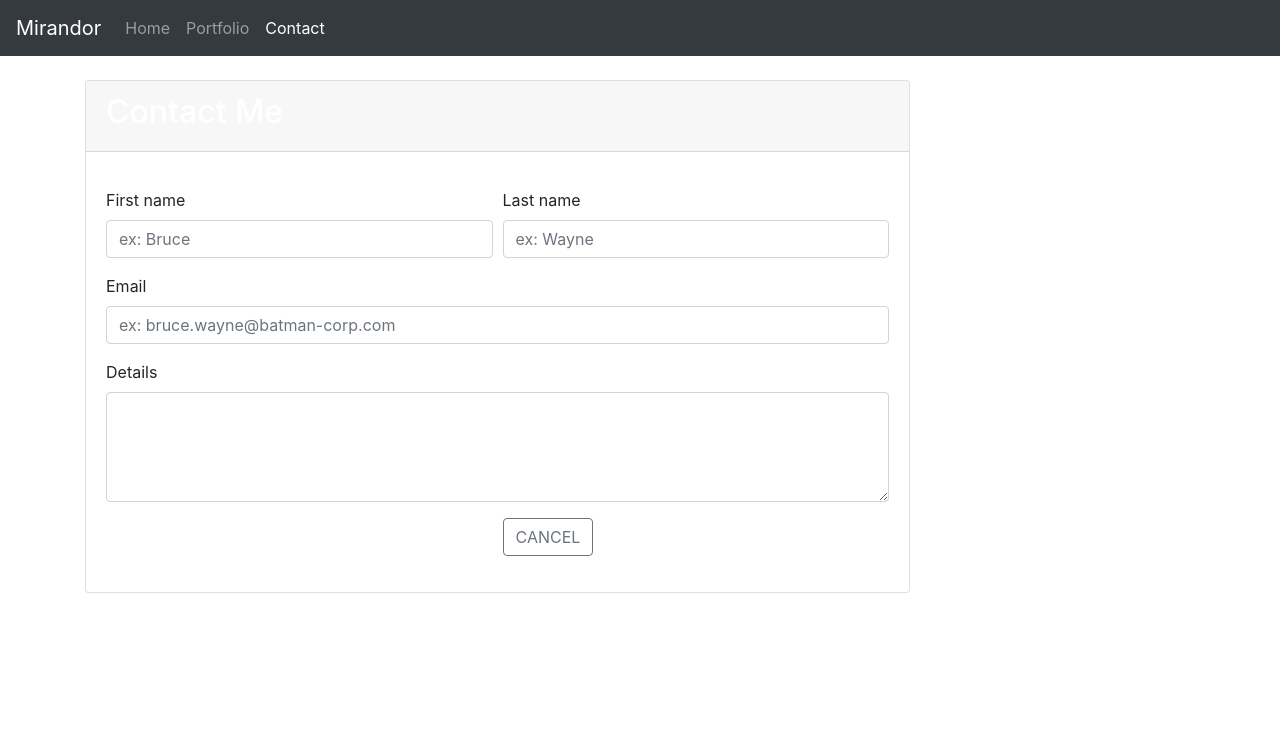
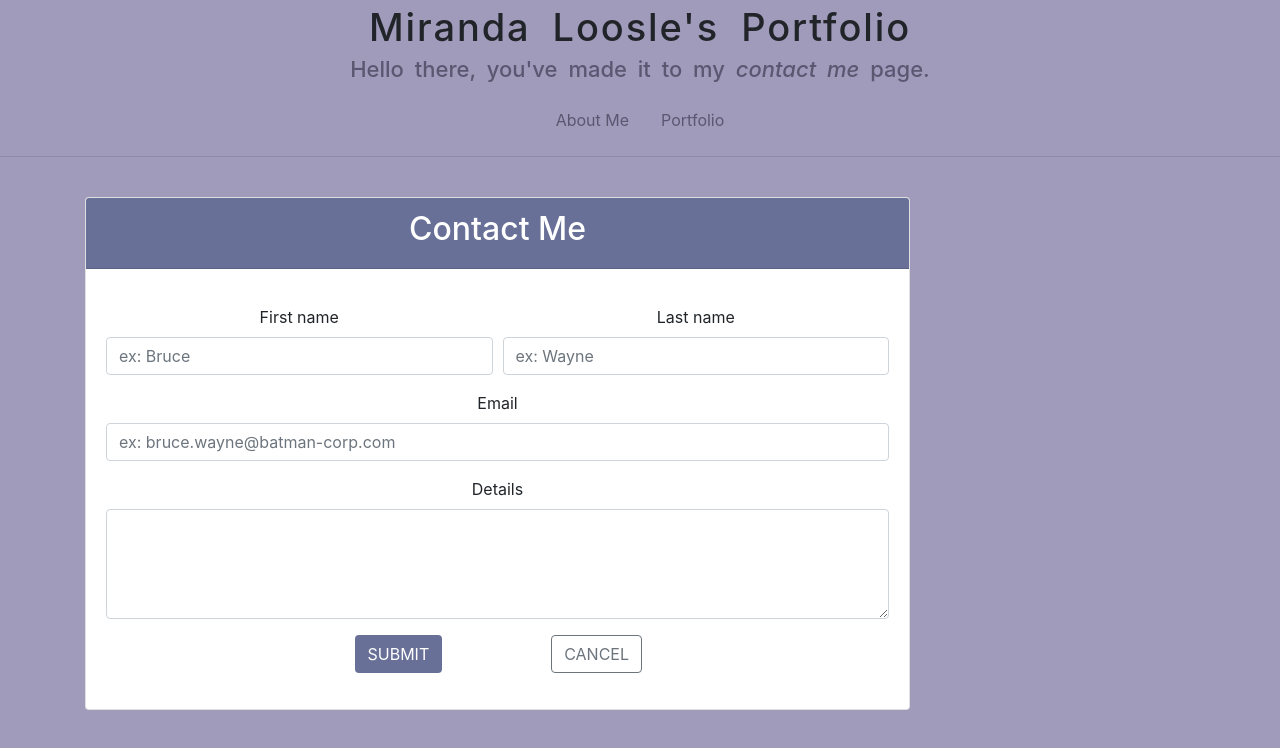
Before and after one commit to Mirandor/darth-mirandor, a plain HTML site: page contact.html in a window 1280 px wide. Drawn offline with nearby package versions, Linux system fonts and the light colour scheme.

Commit message:
updated the contact.html file to use the new styles.css file and the new header

```diff
--- a/contact.html
+++ b/contact.html
@@ -5,27 +5,38 @@
 
     <meta charset="UTF-8">
     <meta name="viewport" content= "width-device-width, initial-scale=1">
-    <title>ML: Contact</title>
+    <title>Contact Me | Miranda Loosle</title>
+
+        <!-- Bootstrap Link -->
     <link rel="stylesheet" href="https://stackpath.bootstrapcdn.com/bootstrap/4.4.1/css/bootstrap.min.css" integrity="sha384-Vkoo8x4CGsO3+Hhxv8T/Q5PaXtkKtu6ug5TOeNV6gBiFeWPGFN9MuhOf23Q9Ifjh" crossorigin="anonymous">
-    <link rel="stylesheet" href="customstyle.css" type="text/css">
+
+    <!-- FontAwesome CDN -->
+    <link rel="stylesheet" href="https://use.fontawesome.com/releases/v5.13.1/css/all.css" integrity="sha384-xxzQGERXS00kBmZW/6qxqJPyxW3UR0BPsL4c8ILaIWXva5kFi7TxkIIaMiKtqV1Q" crossorigin="anonymous">
+
+    <!-- Custom Styles -->
+    <link rel="stylesheet" href="styles.css" type="text/css">
   </head>
 
   <body>
 
-    <!-- Site Navigation -->
-    <nav class="navbar navbar-expand-lg navbar-dark bg-dark">
-      <a class="navbar-brand" href="index.html">Mirandor</a>
-      <button class="navbar-toggler" type="button" data-toggle="collapse" data-target="#navbarNavAltMarkup" aria-controls="navbarNavAltMarkup" aria-expanded="false" aria-label="Toggle navigation">
-        <span class="navbar-toggler-icon"></span>
-      </button>
-      <div class="collapse navbar-collapse" id="navbarNavAltMarkup">
-        <div class="navbar-nav">
-          <a class="nav-item nav-link" href="index.html">Home </a>
-          <a class="nav-item nav-link" href="portfolio.html">Portfolio </a>
-          <a class="nav-item nav-link active" href="contact.html">Contact <span class="sr-only">(current)</span></a>
-        </div>
-      </div>
-    </nav>
+    <!-- Header -->
+    <header>
+      <h1 class="title">
+        Miranda Loosle's Portfolio
+      </h1>
+
+      <h5 class="subtitle">Hello there, you've made it to my <em>contact me</em> page.</h5>
+
+      <ul class="nav justify-content-center">
+        <li class="nav-item">
+          <a class="nav-link" href="index.html">About Me</a>
+        </li>
+        <li class="nav-item">
+          <a class="nav-link" href="portfolio.html">Portfolio</a>
+        </li>
+      </ul>
+      <hr />
+    </header>
 
     <!-- Contact Me Card -->
   <main>
```
